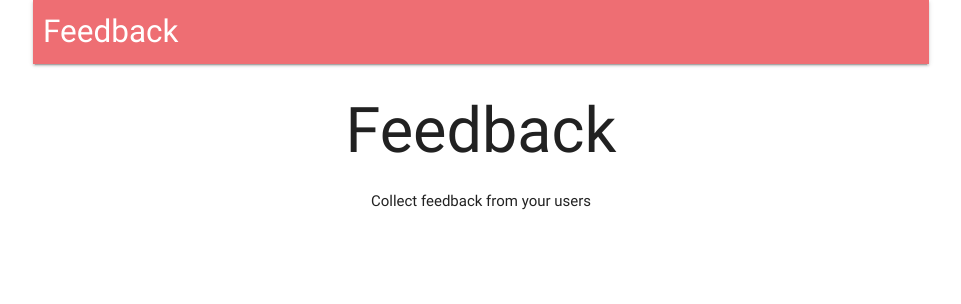
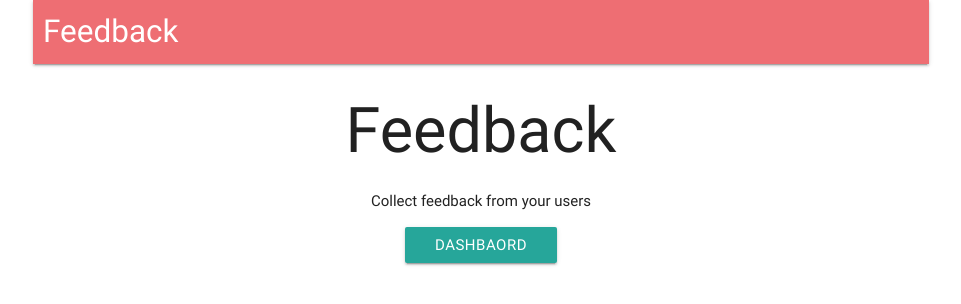
Before and after one commit to acrylix/Feedback, a React (Create React App) app in the folder client/: page / in a window 1280 px wide. Shown: the top 304 px of the page, without its empty margins (159-1120 px from the left). Built offline with nearby package versions, Linux system fonts and the light colour scheme; no server answers.

Commit message:
landing page add on

```diff
--- a/client/src/components/Landing.js
+++ b/client/src/components/Landing.js
@@ -1,10 +1,14 @@
 import React from 'react';
+import { Link } from 'react-router-dom';
 
 const Landing = () => {
   return (
     <div style={{ textAlign: 'center' }}>
       <h1>Feedback</h1>
-      Collect feedback from your users
+      <p>Collect feedback from your users</p>
+      <Link to="/surveys" className="btn white-text">
+        Dashbaord
+      </Link>
     </div>
   );
 };
```
